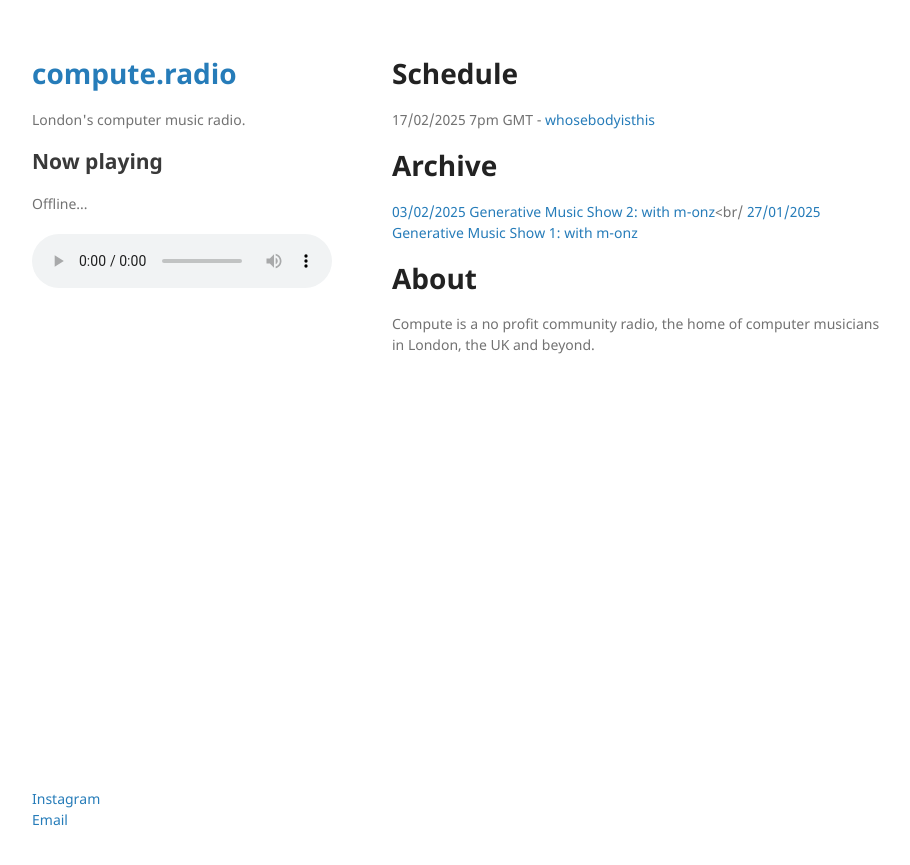
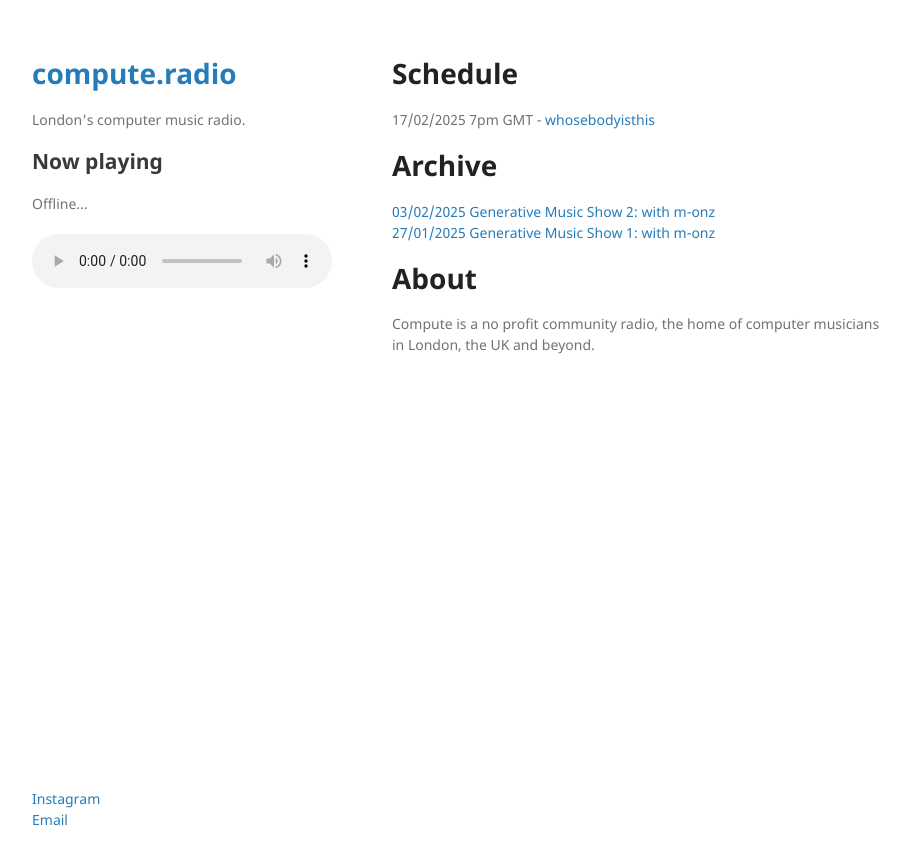
Before and after one commit to compute-radio/compute-radio.github.io, a Jekyll site: the page built from index.md, in a window 1280 px wide. Shown: the top 865 px of the page, without its empty margins (178-1088 px from the left). Built offline with Jekyll 4.4.1, drawn with Linux system fonts in a browser that asks for light colours; our own code applies the rules of GitHub Pages for plain Markdown files.

Commit message:
Correct typo.

```diff
--- a/index.md
+++ b/index.md
@@ -6,7 +6,7 @@ layout: default
 17/02/2025 7pm GMT - [whosebodyisthis](https://www.instagram.com/whosebodyisthis/)
 
 # Archive
-[03/02/2025 Generative Music Show 2: with m-onz](https://www.mixcloud.com/computedotradio/generative-music-show-2-with-m-onz/)<br/
+[03/02/2025 Generative Music Show 2: with m-onz](https://www.mixcloud.com/computedotradio/generative-music-show-2-with-m-onz/)<br/>
 [27/01/2025 Generative Music Show 1: with m-onz](https://www.mixcloud.com/computedotradio/generative-music-show-1-with-m-onz/)<br/>
 
 # About
```
